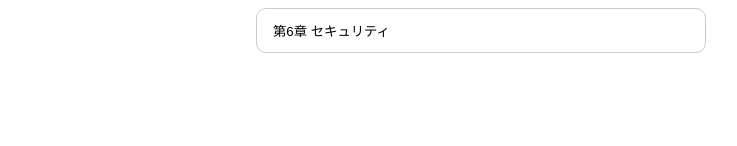
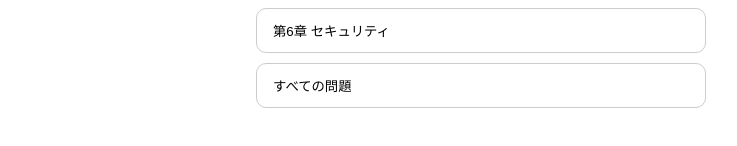
Before and after one commit to KimiyukiYamauchi/techquiz, a Next.js app: page / in a window 1280 px wide. Shown: the part 362-508 px from the top of the page, without its empty margins (159-896 px from the left). Built offline with nearby package versions, Linux system fonts and the light colour scheme.

Commit message:
すべての問題を出題する

```diff
--- a/components/Quiz.tsx
+++ b/components/Quiz.tsx
@@ -43,13 +43,19 @@ export default function Quiz() {
   }, []);
 
   const chapters = useMemo(() => {
-    return Array.from(new Set(data.map((item) => item.chapter)));
+    const uniqueChapters = Array.from(
+      new Set(data.map((item) => item.chapter)),
+    );
+    return [...uniqueChapters, "すべての問題"];
   }, [data]);
 
   const startQuiz = (m: Mode) => {
     if (!selectedChapter) return;
 
-    const filtered = data.filter((q) => q.chapter === selectedChapter);
+    const filtered =
+      selectedChapter === "すべての問題"
+        ? data
+        : data.filter((q) => q.chapter === selectedChapter);
 
     let list = filtered;
     if (m === "random") {
```
